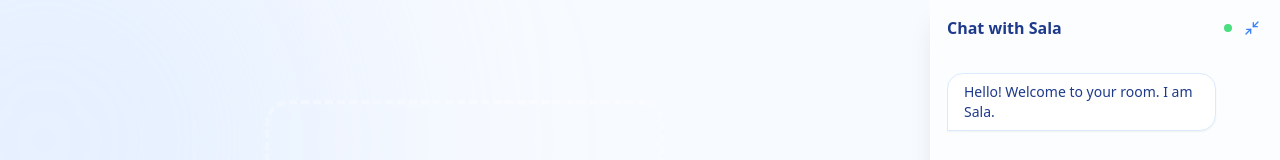
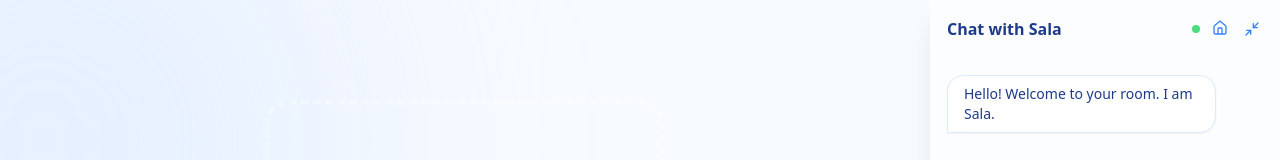
Before and after one commit to eddie-eights/sala-3d-unity, a Next.js app in the folder apps/web/: page /chat in a window 1280 px wide. Shown: the top 160 px of the page. Built offline with nearby package versions, Linux system fonts and the light colour scheme.

Commit message:
feat(chat): add home button to sidebar header

```diff
--- a/apps/web/app/chat/page.tsx
+++ b/apps/web/app/chat/page.tsx
@@ -74,6 +74,11 @@ export default function ChatPage() {
                 <h2 className="font-bold text-blue-900">Chat with Sala</h2>
                 <div className="flex items-center gap-2">
                      <div className={`h-2 w-2 rounded-full ${isRecording ? 'bg-red-500 animate-ping' : 'bg-green-400'}`} />
+                     <Link href="/settings">
+                        <Button variant="ghost" size="icon" className="h-6 w-6 rounded-full hover:bg-blue-100/50">
+                            <Home className="h-4 w-4 text-blue-500" />
+                        </Button>
+                     </Link>
                      <Button variant="ghost" size="icon" onClick={() => setIsFloating(true)} className="h-6 w-6 rounded-full hover:bg-blue-100/50">
                         <Minimize2 className="h-4 w-4 text-blue-500" />
                      </Button>
```
